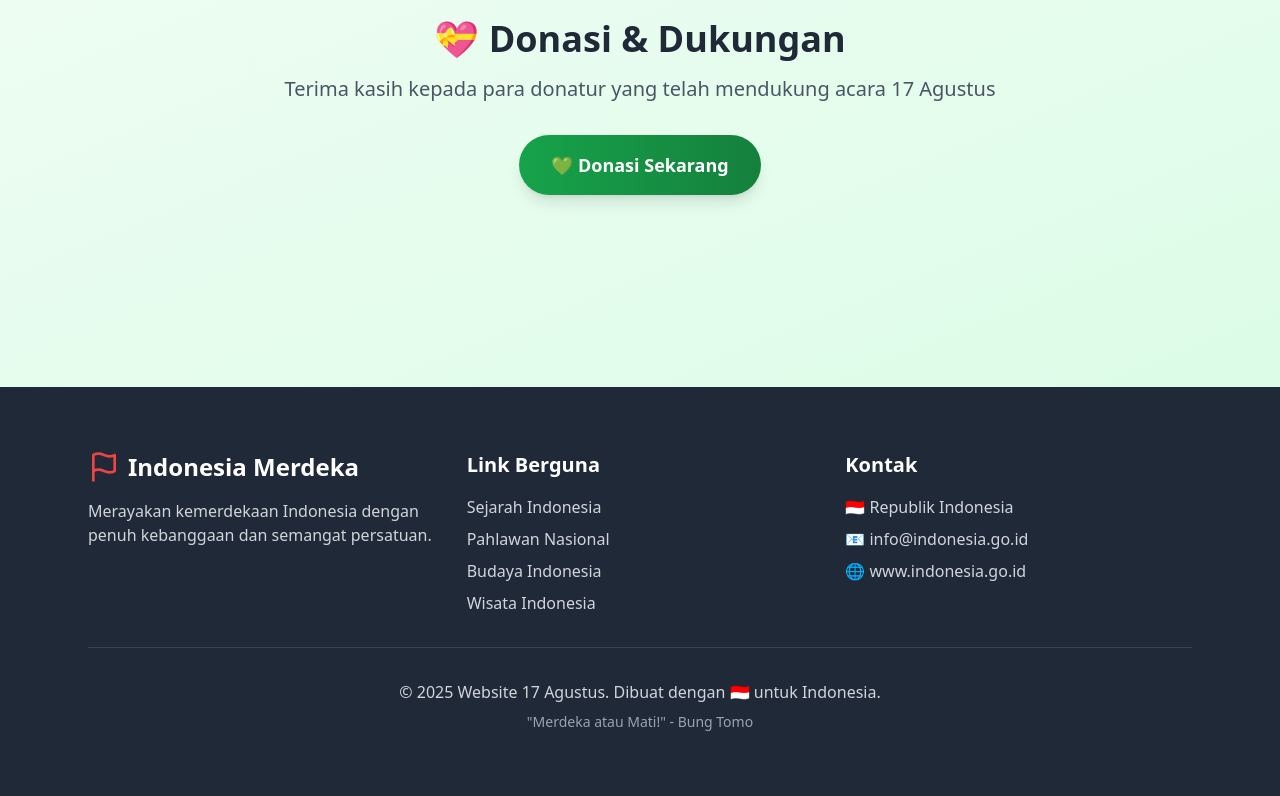
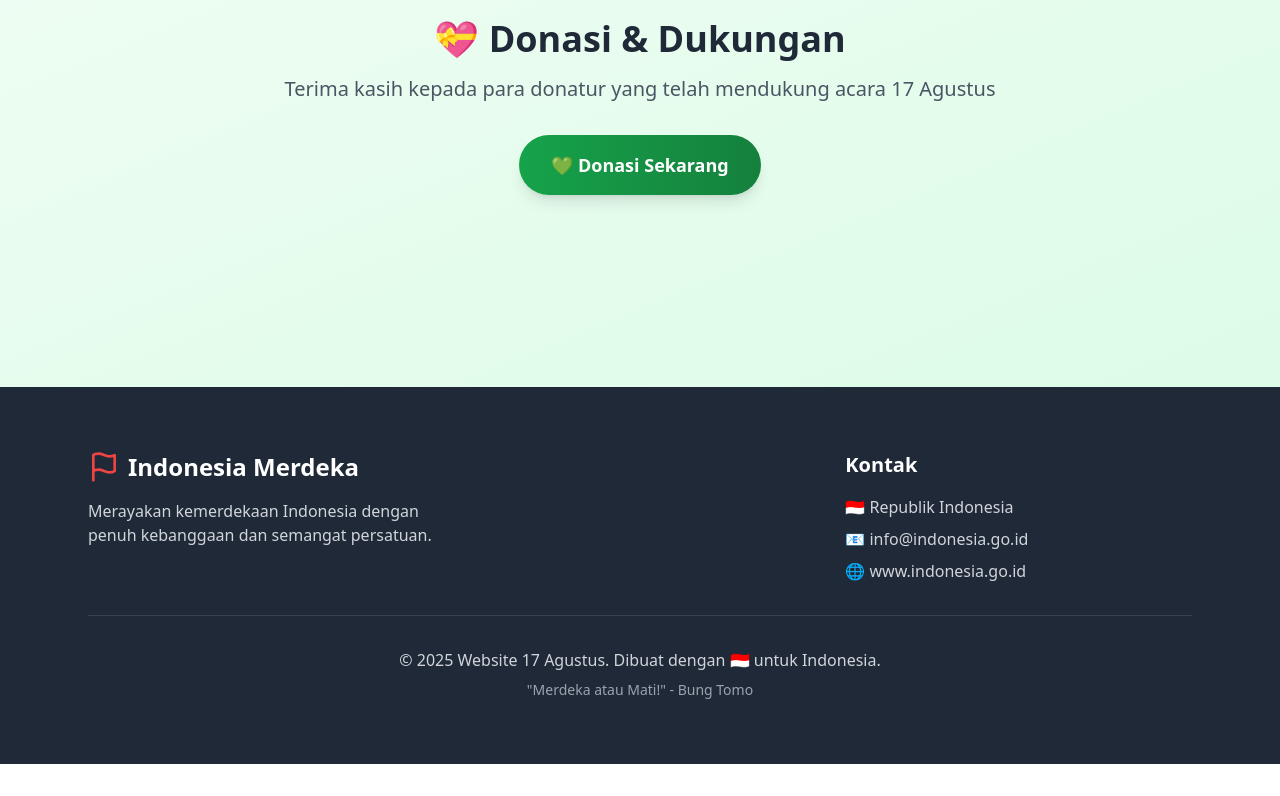
Before and after one commit to Hanzocool/17-Agustus-new, a React (Vite) app: page / in a window 1280 px wide. Shown: the part 6993-7789 px from the top of the page. After the commit the page ends 7757 px from the top, so only its background shows below. Built offline with nearby package versions, Linux system fonts and the light colour scheme; no server answers; the database is empty.

Commit message:
Updated App.tsx

```diff
--- a/src/App.tsx
+++ b/src/App.tsx
@@ -500,12 +500,12 @@ function App() {
             </div>
 
             <div>
-              <h4 className="text-xl font-semibold mb-4">Link Berguna</h4>
+              <h4 className="text-xl font-semibold mb-4"></h4>
               <ul className="space-y-2 text-gray-300">
-                <li><a href="#" className="hover:text-red-400 transition-colors">Sejarah Indonesia</a></li>
-                <li><a href="#" className="hover:text-red-400 transition-colors">Pahlawan Nasional</a></li>
-                <li><a href="#" className="hover:text-red-400 transition-colors">Budaya Indonesia</a></li>
-                <li><a href="#" className="hover:text-red-400 transition-colors">Wisata Indonesia</a></li>
+                <li><a href="#" className="hover:text-red-400 transition-colors"></a></li>
+                <li><a href="#" className="hover:text-red-400 transition-colors"></a></li>
+                <li><a href="#" className="hover:text-red-400 transition-colors"></a></li>
+                <li><a href="#" className="hover:text-red-400 transition-colors"></a></li>
               </ul>
             </div>
 
```
